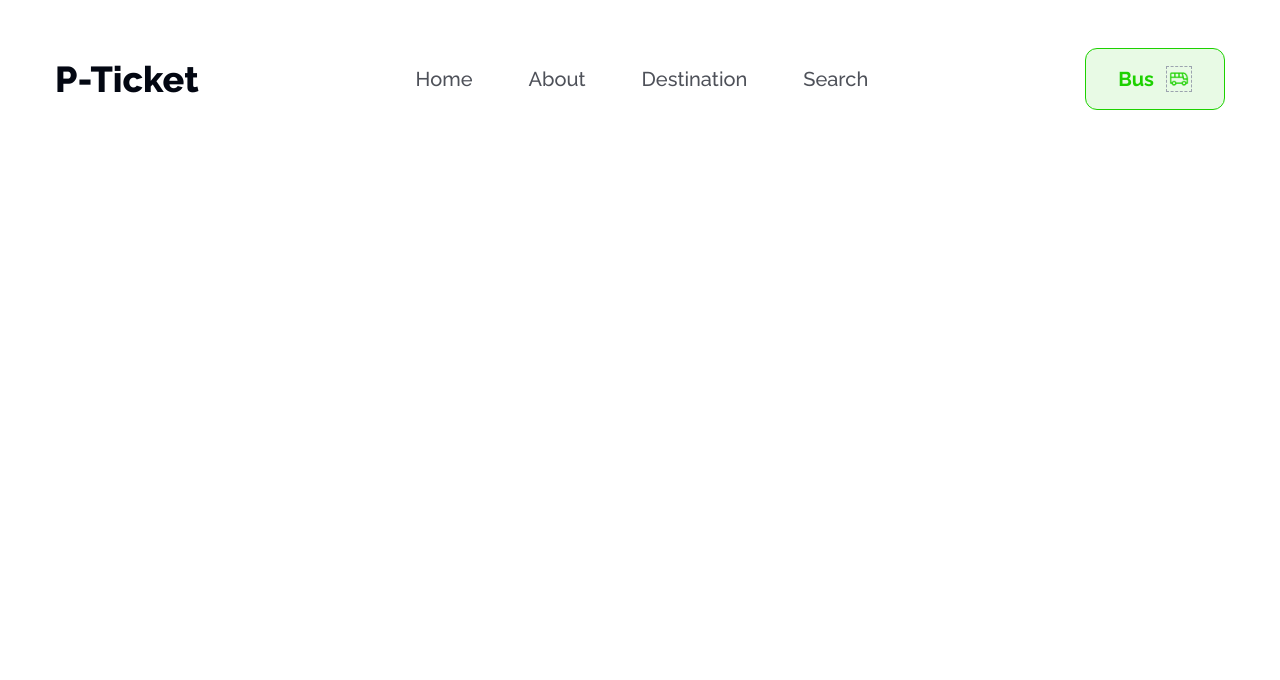
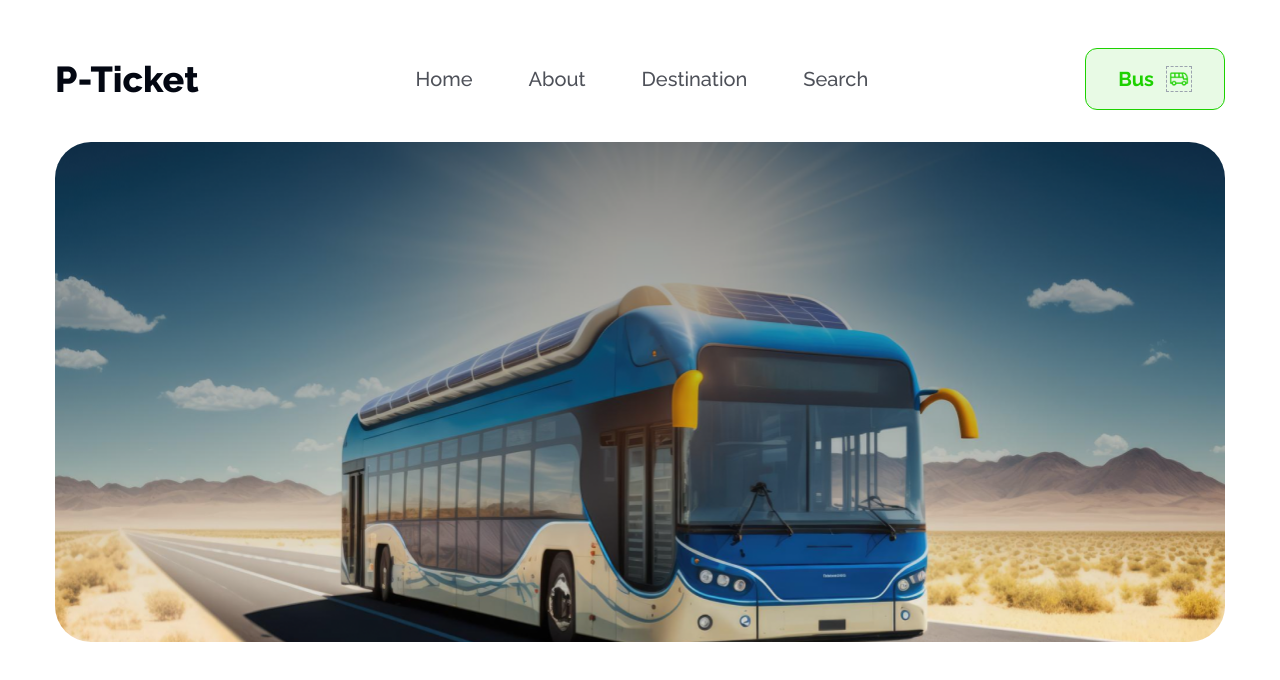
Before and after one commit to Ashraful-Islam-Akash3737/Bus-Ticket-Landing-Page, a plain HTML site: page index.html in a window 1280 px wide. Drawn offline with nearby package versions, Linux system fonts and the light colour scheme.

Commit message:
added banner section img.

```diff
--- a/index.html
+++ b/index.html
@@ -29,6 +29,7 @@
 <body>
     <!-- header section -->
     <header class="w-11/12 mx-auto max-w-[1170px]">
+        <!-- nav section -->
         <nav class="flex justify-between items-center mt-6 md:mt-12">
             <h1 class="text-[#030712] raleway font-extrabold text-3xl lg:text-4xl ">P-Ticket</h1>
             <div class="hidden md:block">
@@ -41,6 +42,10 @@
             </div>
             <button class="flex items-center raleway text-xl font-bold bg-[#e8fae5] py-2 md:py-4 px-3 md:px-8 rounded-xl border border-[#1dd100]"><span class="text-[#1dd100]">Bus</span> <span class="ml-3 border border-gray-400 border-dashed px-0.5 py-0.5"><img class="w-[20px] h-[20px]" src="images/bus-icon.png" alt=""></span> </button>
         </nav>
+
+        <!-- banner section -->
+        <section class="mt-8 h-[200px] md:h-[350px] lg:h-[500px] bg-no-repeat bg-cover bg-center  bg-[url('/images/banner.png')] rounded-2xl md:rounded-[36px]">
+        </section>
     </header>
 
     <!-- main section -->
```
